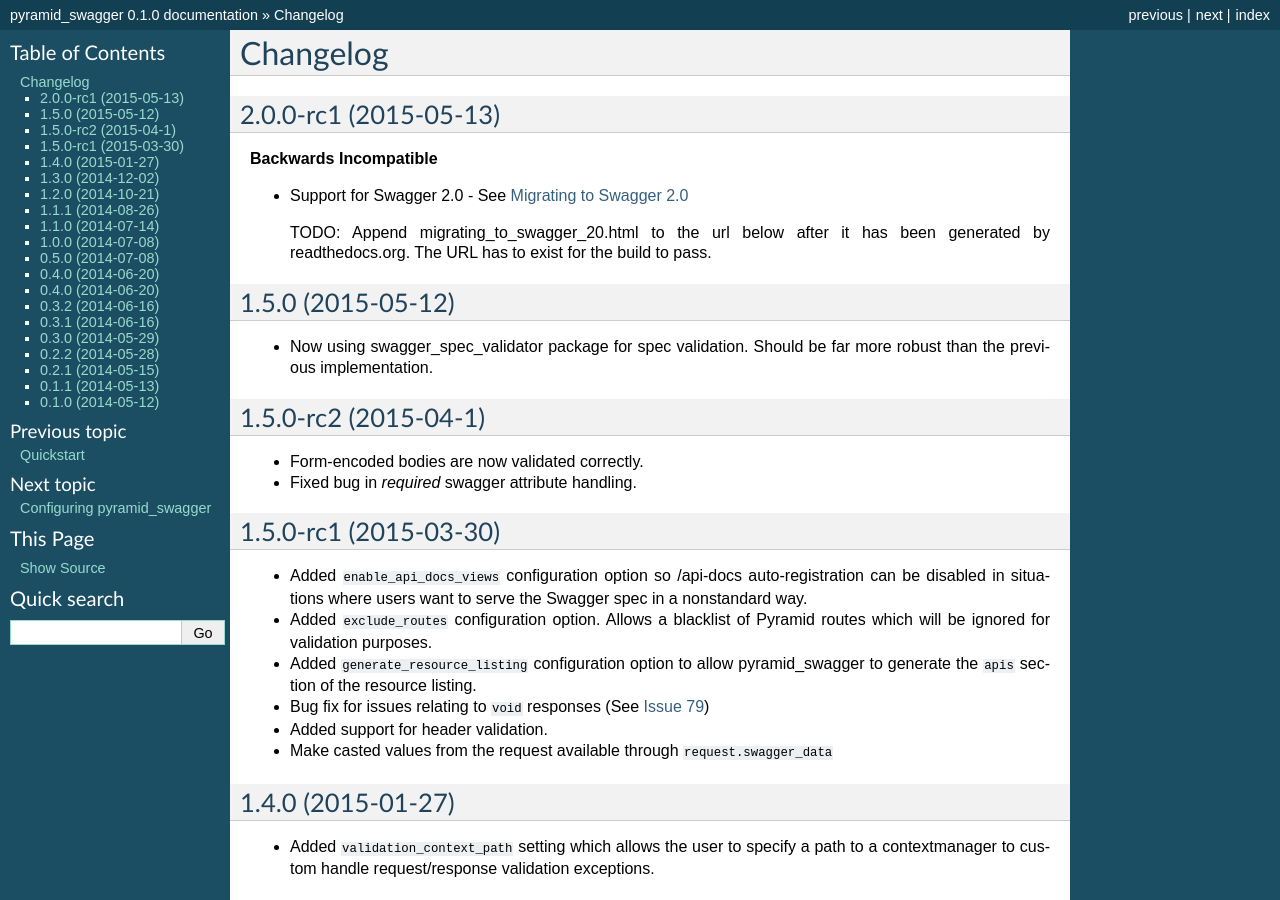
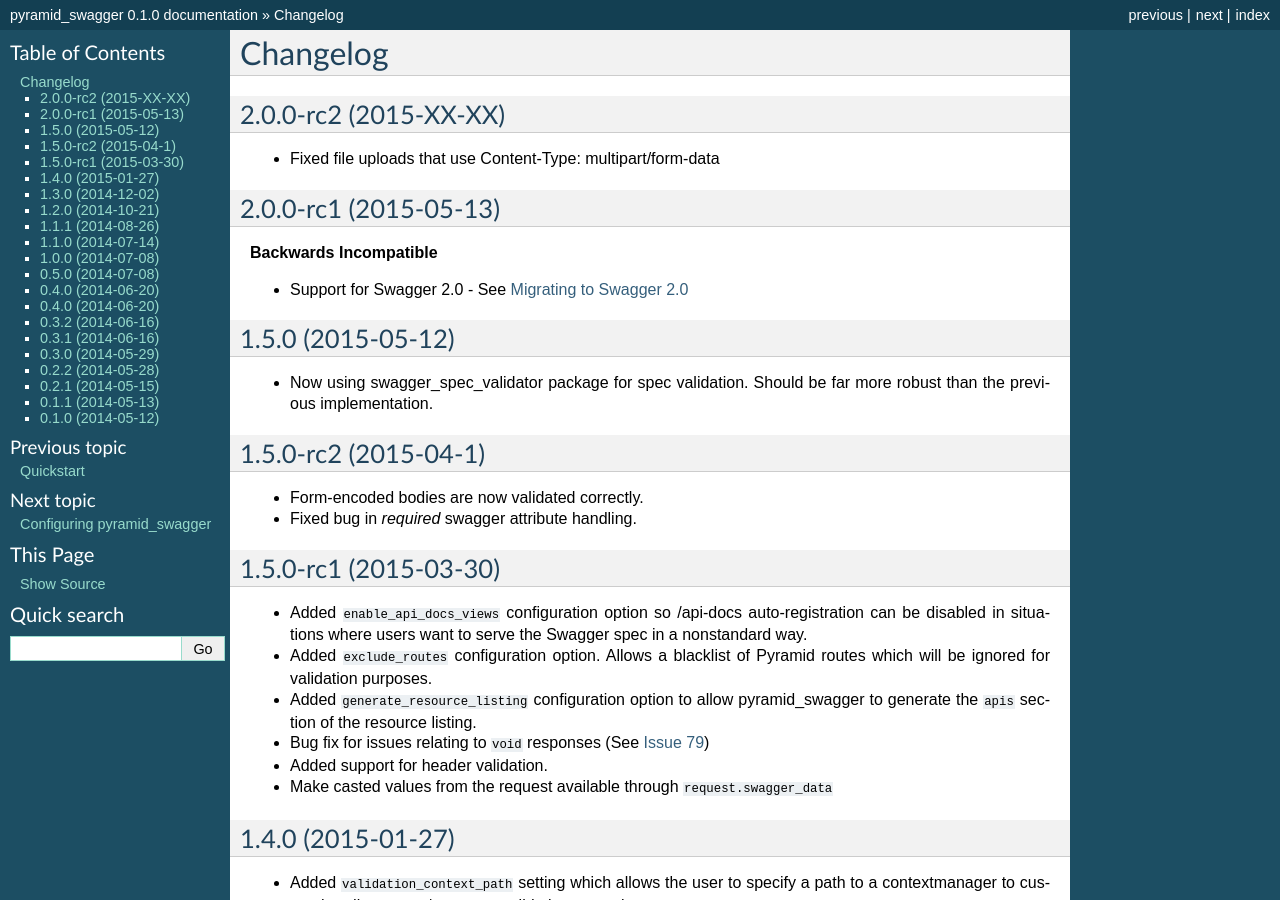
Before and after one commit to Yelp/pyramid_swagger, a Sphinx documentation site: the page built from docs/changelog.rst, in a window 1280 px wide and 900 px high. Built offline with Sphinx 7.4.7, drawn with Linux system fonts in a browser that asks for light colours.

Commit message:
Update changelog

```diff
--- a/docs/changelog.rst
+++ b/docs/changelog.rst
@@ -1,5 +1,10 @@
 Changelog
 =========
+
+2.0.0-rc2 (2015-XX-XX)
+++++++++++++++++++++++
+
+* Fixed file uploads that use Content-Type: multipart/form-data
 
 2.0.0-rc1 (2015-05-13)
 ++++++++++++++++++++++
@@ -8,9 +13,7 @@
 
 * Support for Swagger 2.0 - See `Migrating to Swagger 2.0`_
 
-  TODO: Append migrating_to_swagger_20.html to the url below after it has been generated by readthedocs.org. The URL has to exist for the build to pass.
-
-.. _Migrating to Swagger 2.0: http://pyramid-swagger.readthedocs.org/en/latest/
+.. _Migrating to Swagger 2.0: http://pyramid-swagger.readthedocs.org/en/latest/migrating_to_swagger_20.html
 
 1.5.0 (2015-05-12)
 ++++++++++++++++++++++
```
